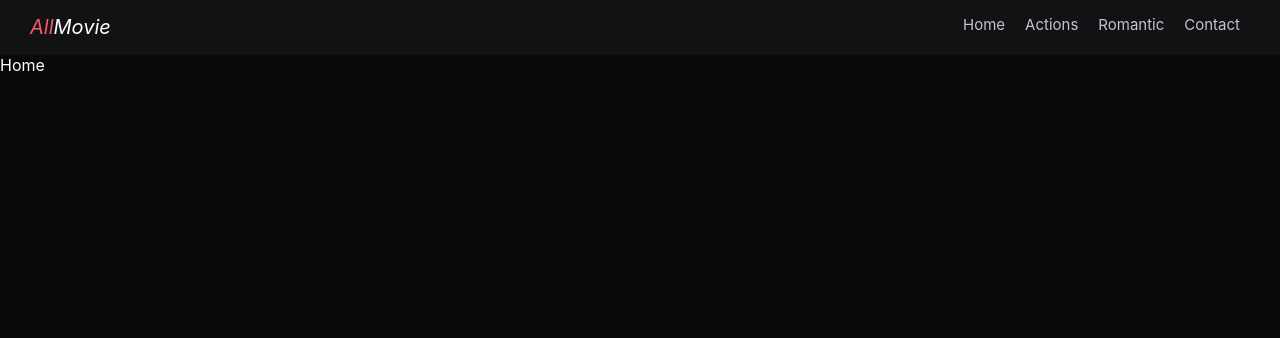
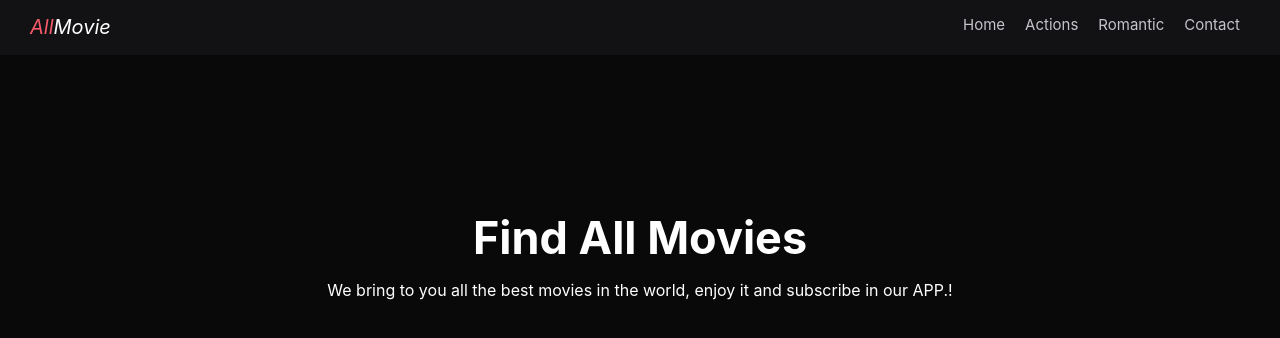
Before and after one commit to Osvaldo943/MovieApp, a React (Vite) app: page /movies/1 in a window 1280 px wide. Shown: the top 338 px of the page. Built offline with nearby package versions, Linux system fonts and the light colour scheme.

Commit message:
Created Banner

```diff
--- /dev/null
+++ b/src/components/Banner/index.tsx
@@ -0,0 +1,11 @@
+import * as S from "./style"
+function Banner(){
+  return(
+    <S.Banner>
+      <h1>Find All Movies</h1>
+      <p>We bring to you all the best movies in the world, enjoy it and subscribe in our APP.!</p>
+    </S.Banner>
+  )
+}
+
+export default Banner;
--- /dev/null
+++ b/src/components/Banner/style.tsx
@@ -0,0 +1,15 @@
+import styled from "styled-components"
+
+export const Banner = styled.div`
+  width: 100%;
+  height: 50vh;
+  display: flex;
+  flex-direction: column;
+  justify-content: center;
+  align-items: center;
+
+  h1 {
+    font-size: 45px;
+    margin-bottom: 15px;
+  }
+`
--- a/src/components/Header/style.tsx
+++ b/src/components/Header/style.tsx
@@ -6,6 +6,7 @@ export const Header:AnyStyledComponents = styled.header`
   padding: 15px 30px;
   background: #121214;
   border-bottom: 1px solid #121214;
+  box-shadow: 1px ;
 
   ul {
     list-style: none;
--- a/src/pages/Home/index.tsx
+++ b/src/pages/Home/index.tsx
@@ -1,10 +1,11 @@
+import Banner from "../../components/Banner";
 import Header from "../../components/Header";
 
 function Home(){
   return(
     <>
       <Header />
-      Home
+      <Banner />
     </>
   )
 }
```
